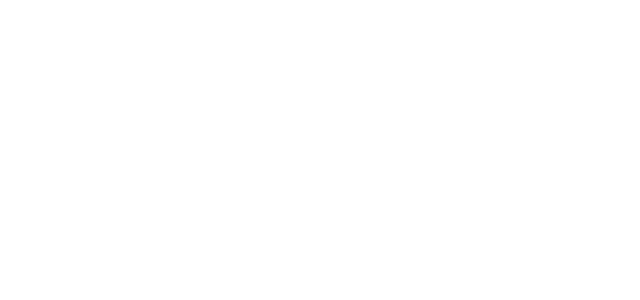
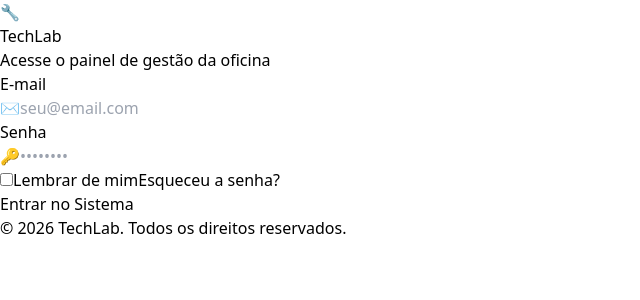
Before and after one commit to r4lsonLeite/techlab-saas, a React app in the folder frontend/: page / in a window 1280 px wide. Shown: the top 300 px of the page, without its empty margins (0-640 px from the left). Built offline with nearby package versions, Linux system fonts and the light colour scheme; the HTML template or start-up script is replaced by a standard one.

Commit message:
correcaoa app.jsx

```diff
--- a/frontend/src/App.jsx
+++ b/frontend/src/App.jsx
@@ -1,6 +1,7 @@
 import { useState, useEffect } from 'react';
-import dashboard from './pages/dashboard';
-import login from './pages/login';
+// Importamos com letra MAIÚSCULA, mas o caminho fica minúsculo
+import Dashboard from './pages/dashboard';
+import Login from './pages/login';
 
 const isTokenValido = (token) => {
   try {
@@ -31,10 +32,12 @@
   };
 
   if (!estaLogado) {
-    return <login onLoginSucesso={() => setEstaLogado(true)} />;
+    // Componente React exige a primeira letra Maiúscula!
+    return <Login onLoginSucesso={() => setEstaLogado(true)} />;
   }
 
-  return <dashboard onLogout={handleLogout} />;
+  // Componente React exige a primeira letra Maiúscula!
+  return <Dashboard onLogout={handleLogout} />;
 }
 
 export default App;
```
